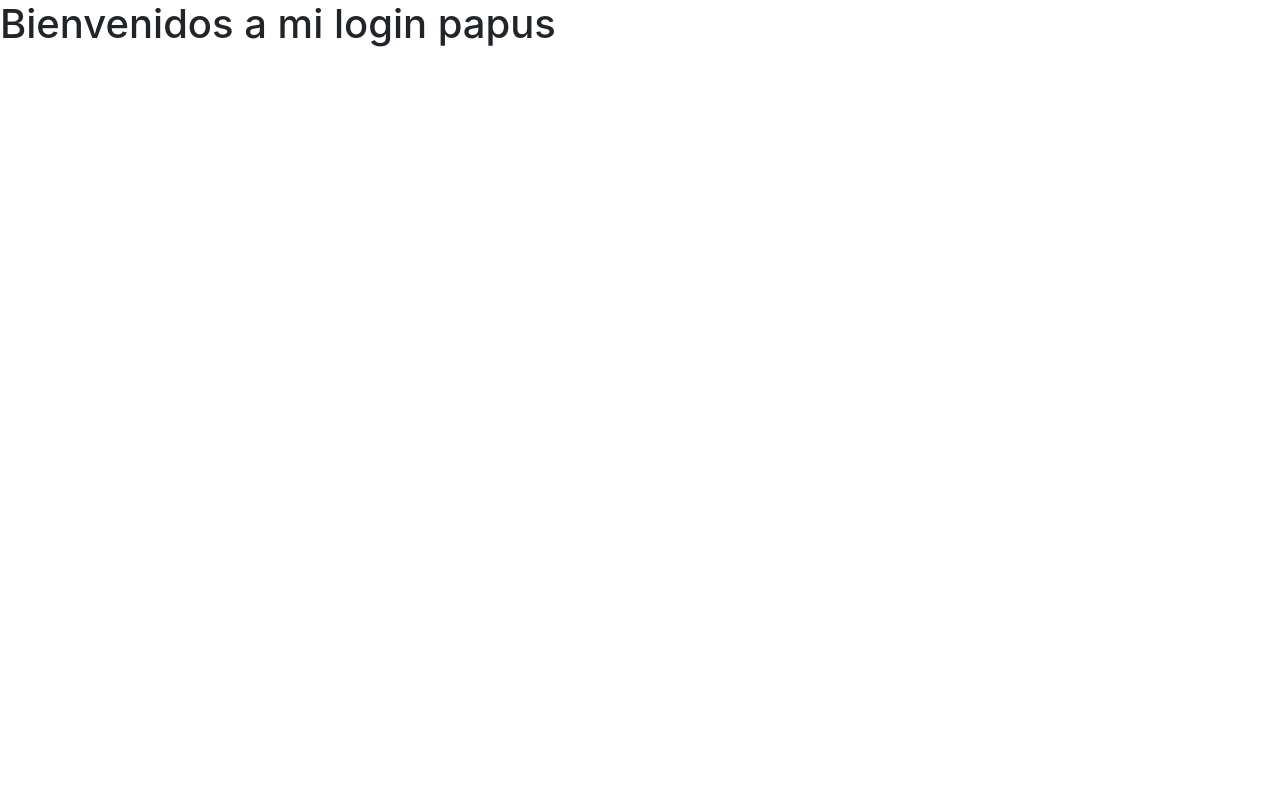
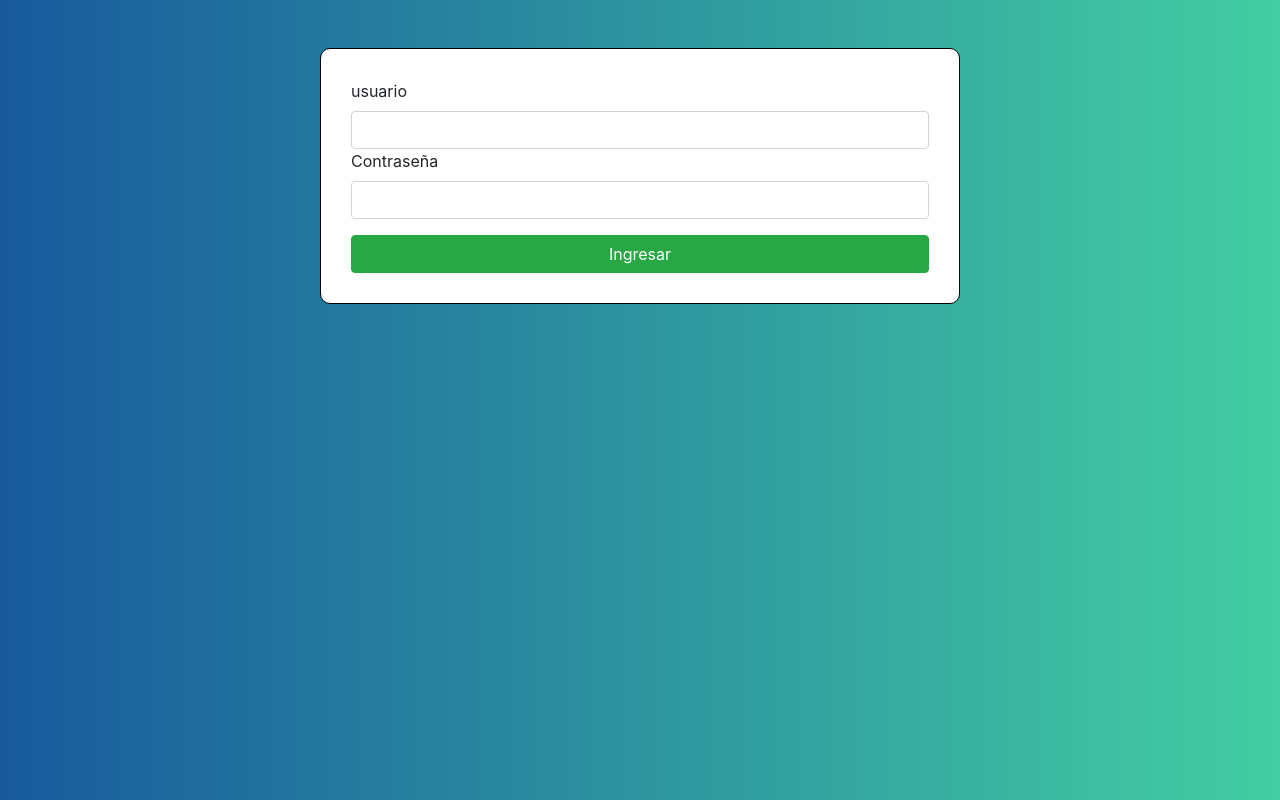
Before and after one commit to Brandonmkmk/Login, a plain HTML site: page index.html in a window 1280 px wide. Drawn offline with Linux system fonts and the light colour scheme; files that its build step writes are made by us from their sources.

Commit message:
dando estilos al formulario

```diff
--- a/css/estilos.css
+++ b/css/estilos.css
@@ -0,0 +1,13 @@
+body {
+    background: linear-gradient(to right, #185a9d, #43cea2);
+}
+
+#login {
+    width: 50%;
+    border: 1px solid black;
+    border-radius: 10px;
+    margin: 0 auto;
+    padding: 30px;
+    background: #fff;
+
+}
--- a/index.html
+++ b/index.html
@@ -6,10 +6,24 @@
     <meta name="viewport" content="width=device-width, initial-scale=1.0">
     <title>Login</title>
     <link rel="stylesheet" href="css/bootstrap.min.css">
-    <link rel="stylesheet" href="estilos.css">
+    <link rel="stylesheet" href="./css/estilos.css">
 </head>
 <body>
-    <h1>Bienvenidos a mi login papus</h1>
+    <div class="contenedor mt-5">
+        <div id="login">
+            <form action="">
+                <div id="form-group">
+                <label for="user">usuario</label>
+                <input type="text" id="user" class="form-control">
+                </div>
+                <div id="form-group">
+                <label for="contraseña">Contraseña</label>
+                <input type="password"  id="contraseña" class="form-control">
+                </div>
+                <input type="submit" value="Ingresar" class="btn btn-success btn-block mt-3" >
+            </form>
+        </div>
+    </div>
 
 </body>
 </html>
```
